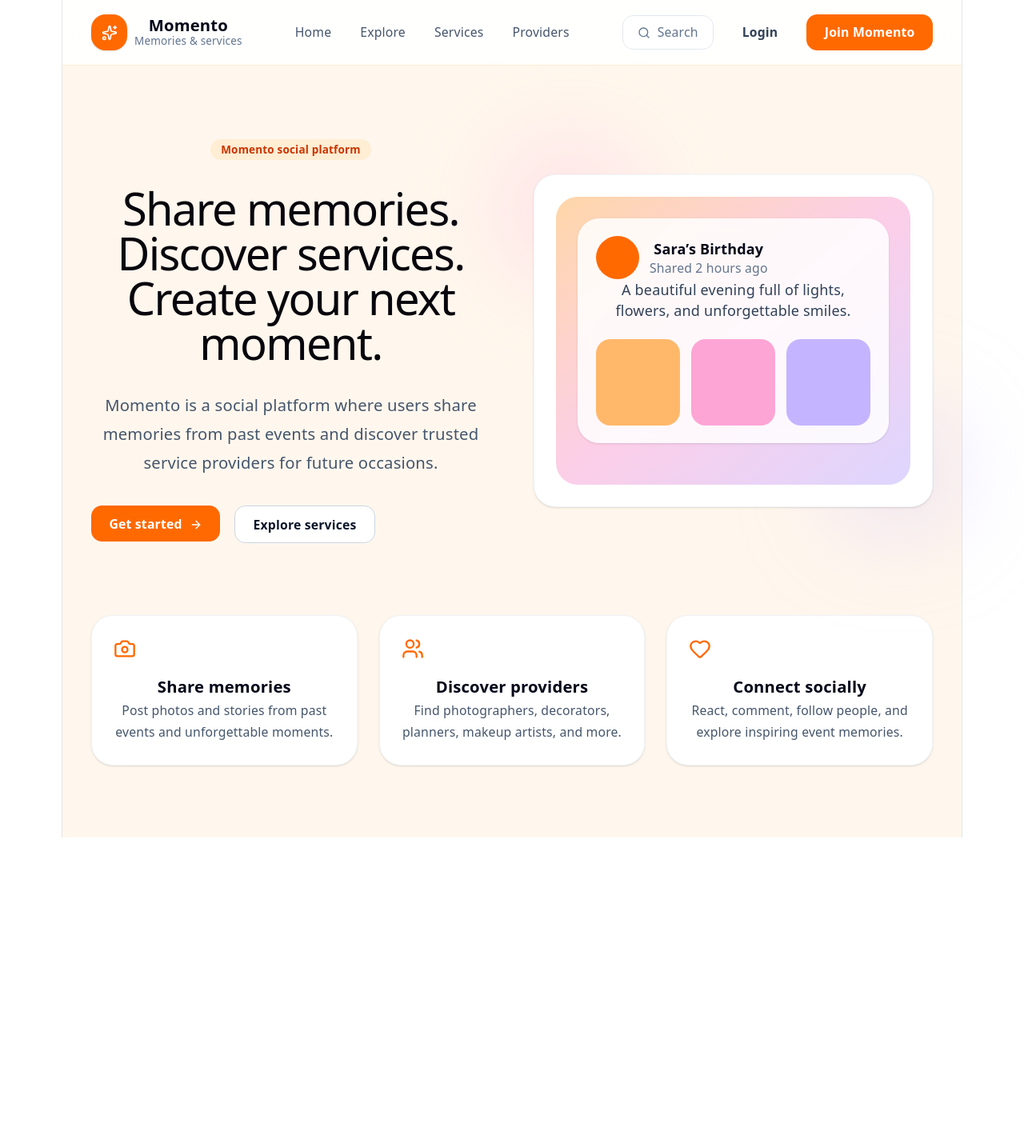
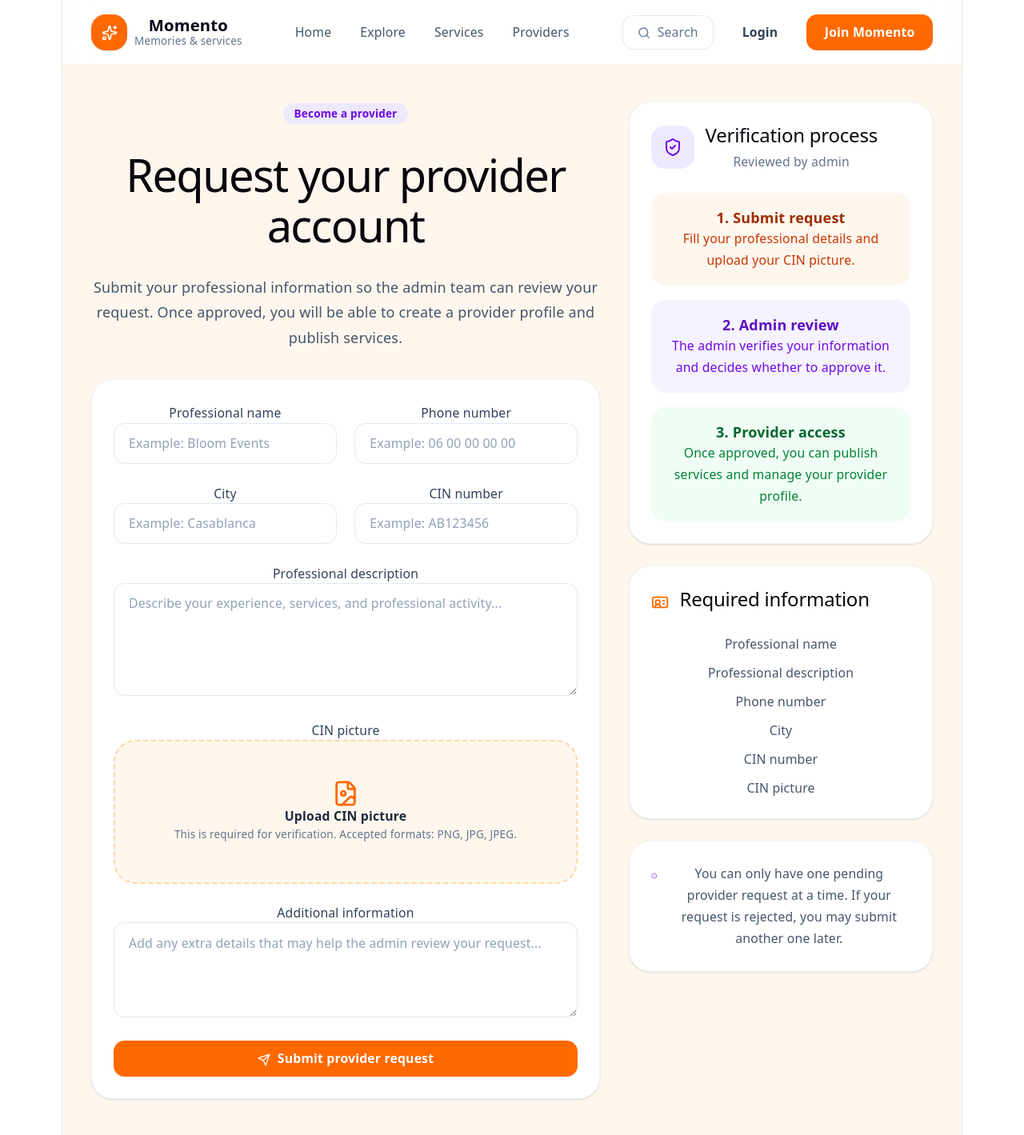
Before and after one commit to HibaWarti/Momento, a React (Vite) app in the folder frontend/: page /provider-request in a window 1280 px wide. Shown: the whole page at 80% size. Before the commit the page ends 1047 px from the top, so only its background shows below. Built offline with nearby package versions, Linux system fonts and the light colour scheme.

Commit message:
Add provider request page

```diff
--- a/frontend/src/App.tsx
+++ b/frontend/src/App.tsx
@@ -10,6 +10,7 @@ import { FeedPage } from './pages/feed/FeedPage'
 import { ProfilePage } from './pages/profile/ProfilePage'
 import { ServiceDetailsPage } from './pages/services/ServiceDetailsPage'
 import { ProviderProfilePage } from './pages/providers/ProviderProfilePage'
+import { ProviderRequestPage } from './pages/providers/ProviderRequestPage'
 
 function App() {
   return (
@@ -26,6 +27,7 @@ function App() {
           <Route path="/profile" element={<ProfilePage />} />
           <Route path="/services/:serviceId" element={<ServiceDetailsPage />} />
           <Route path="/providers/:providerId" element={<ProviderProfilePage />} />
+          <Route path="/provider-request" element={<ProviderRequestPage />} />
           <Route path="*" element={<HomePage />} />
         </Route>
       </Routes>
--- /dev/null
+++ b/frontend/src/pages/providers/ProviderRequestPage.tsx
@@ -0,0 +1,166 @@
+import { FileImage, IdCard, Info, Send, ShieldCheck } from 'lucide-react'
+import { Badge } from '../../components/ui/Badge'
+import { Button } from '../../components/ui/Button'
+import { Card } from '../../components/ui/Card'
+import { Input } from '../../components/ui/Input'
+
+export function ProviderRequestPage() {
+  return (
+    <main className="mx-auto max-w-7xl px-4 py-10 sm:px-6 lg:px-8">
+      <div className="grid gap-8 lg:grid-cols-[1fr_380px]">
+        <section>
+          <Badge variant="purple">Become a provider</Badge>
+
+          <h1 className="mt-4 text-4xl font-bold text-slate-950">
+            Request your provider account
+          </h1>
+
+          <p className="mt-3 max-w-2xl leading-7 text-slate-600">
+            Submit your professional information so the admin team can review your request.
+            Once approved, you will be able to create a provider profile and publish services.
+          </p>
+
+          <Card className="mt-8">
+            <form className="grid gap-5 md:grid-cols-2">
+              <Input
+                label="Professional name"
+                placeholder="Example: Bloom Events"
+                autoComplete="organization"
+              />
+
+              <Input
+                label="Phone number"
+                placeholder="Example: 06 00 00 00 00"
+                autoComplete="tel"
+              />
+
+              <Input label="City" placeholder="Example: Casablanca" />
+
+              <Input
+                label="CIN number"
+                placeholder="Example: AB123456"
+                autoComplete="off"
+              />
+
+              <label className="block space-y-2 md:col-span-2">
+                <span className="text-sm font-medium text-slate-700">
+                  Professional description
+                </span>
+
+                <textarea
+                  rows={5}
+                  placeholder="Describe your experience, services, and professional activity..."
+                  className="w-full rounded-xl border border-slate-200 bg-white px-4 py-3 text-sm outline-none transition placeholder:text-slate-400 focus:border-orange-500 focus:ring-4 focus:ring-orange-100"
+                />
+              </label>
+
+              <label className="block space-y-2 md:col-span-2">
+                <span className="text-sm font-medium text-slate-700">
+                  CIN picture
+                </span>
+
+                <div className="flex min-h-40 cursor-pointer flex-col items-center justify-center rounded-3xl border-2 border-dashed border-orange-200 bg-orange-50 px-6 py-8 text-center transition hover:border-orange-400 hover:bg-orange-100">
+                  <FileImage className="text-orange-500" size={34} />
+
+                  <p className="mt-3 text-sm font-semibold text-slate-800">
+                    Upload CIN picture
+                  </p>
+
+                  <p className="mt-1 max-w-sm text-xs leading-5 text-slate-500">
+                    This is required for verification. Accepted formats: PNG, JPG, JPEG.
+                  </p>
+
+                  <input type="file" accept="image/*" className="hidden" />
+                </div>
+              </label>
+
+              <label className="block space-y-2 md:col-span-2">
+                <span className="text-sm font-medium text-slate-700">
+                  Additional information
+                </span>
+
+                <textarea
+                  rows={4}
+                  placeholder="Add any extra details that may help the admin review your request..."
+                  className="w-full rounded-xl border border-slate-200 bg-white px-4 py-3 text-sm outline-none transition placeholder:text-slate-400 focus:border-orange-500 focus:ring-4 focus:ring-orange-100"
+                />
+              </label>
+
+              <div className="md:col-span-2">
+                <Button type="button" className="w-full">
+                  <Send className="mr-2 inline" size={16} />
+                  Submit provider request
+                </Button>
+              </div>
+            </form>
+          </Card>
+        </section>
+
+        <aside className="space-y-6">
+          <Card>
+            <div className="flex items-center gap-3">
+              <div className="flex h-12 w-12 items-center justify-center rounded-2xl bg-violet-100 text-violet-700">
+                <ShieldCheck size={24} />
+              </div>
+
+              <div>
+                <h2 className="font-bold text-slate-950">Verification process</h2>
+                <p className="text-sm text-slate-500">Reviewed by admin</p>
+              </div>
+            </div>
+
+            <div className="mt-6 space-y-4">
+              <div className="rounded-2xl bg-orange-50 p-4">
+                <p className="font-semibold text-orange-800">1. Submit request</p>
+                <p className="mt-1 text-sm leading-6 text-orange-700">
+                  Fill your professional details and upload your CIN picture.
+                </p>
+              </div>
+
+              <div className="rounded-2xl bg-violet-50 p-4">
+                <p className="font-semibold text-violet-800">2. Admin review</p>
+                <p className="mt-1 text-sm leading-6 text-violet-700">
+                  The admin verifies your information and decides whether to approve it.
+                </p>
+              </div>
+
+              <div className="rounded-2xl bg-green-50 p-4">
+                <p className="font-semibold text-green-800">3. Provider access</p>
+                <p className="mt-1 text-sm leading-6 text-green-700">
+                  Once approved, you can publish services and manage your provider profile.
+                </p>
+              </div>
+            </div>
+          </Card>
+
+          <Card>
+            <div className="flex items-center gap-3">
+              <IdCard className="text-orange-500" size={22} />
+              <h2 className="font-bold text-slate-950">Required information</h2>
+            </div>
+
+            <ul className="mt-5 space-y-3 text-sm text-slate-600">
+              <li>Professional name</li>
+              <li>Professional description</li>
+              <li>Phone number</li>
+              <li>City</li>
+              <li>CIN number</li>
+              <li>CIN picture</li>
+            </ul>
+          </Card>
+
+          <Card>
+            <div className="flex items-start gap-3">
+              <Info className="mt-1 text-violet-600" size={22} />
+
+              <p className="text-sm leading-6 text-slate-600">
+                You can only have one pending provider request at a time. If your request is
+                rejected, you may submit another one later.
+              </p>
+            </div>
+          </Card>
+        </aside>
+      </div>
+    </main>
+  )
+}
```
